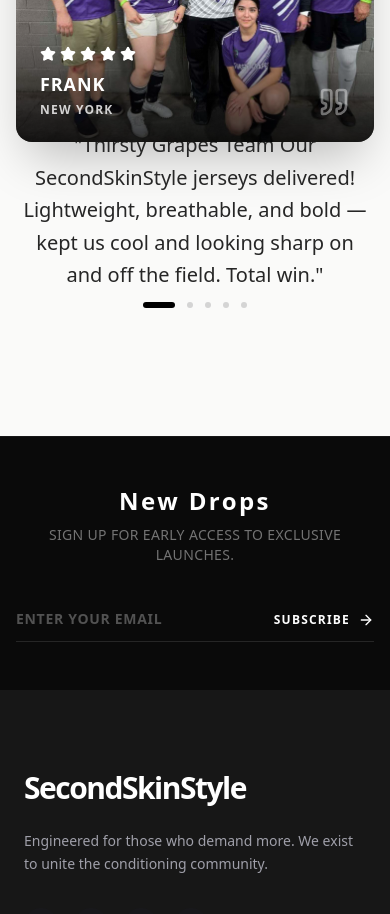
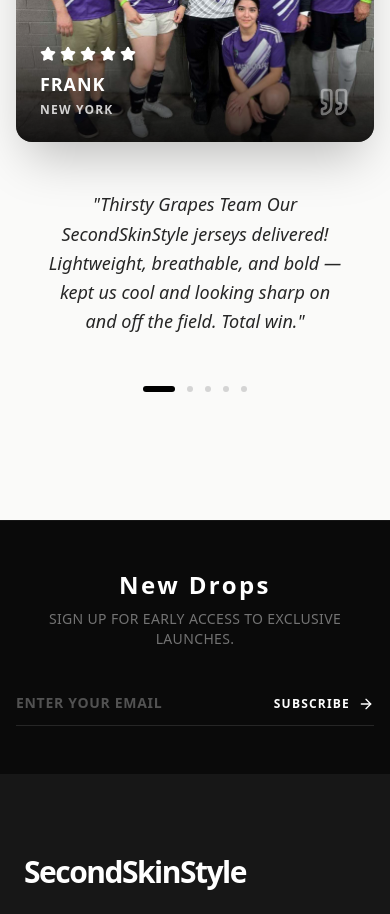
Before and after one commit to DonBinoy/secondskinstyle, a Next.js app: page / in a window 390 px wide. Shown: the part 6200-7114 px from the top of the page. Built offline with nearby package versions, Linux system fonts and the light colour scheme.

Commit message:
mouse disable and athlete stories fix

```diff
--- a/src/app/globals.css
+++ b/src/app/globals.css
@@ -32,3 +32,14 @@ body {
   -webkit-font-smoothing: antialiased;
   -moz-osx-font-smoothing: grayscale;
 }
+
+/* Force system cursor on mobile/touch devices */
+@media (max-width: 1024px) {
+  * {
+    cursor: auto !important;
+  }
+
+  .custom-cursor-element {
+    display: none !important;
+  }
+}
--- a/src/components/Testimonials.tsx
+++ b/src/components/Testimonials.tsx
@@ -174,7 +174,7 @@ export default function Testimonials() {
                     </div>
 
                     {/* TEXT CONTENT - Below Image, Smaller & Elegant */}
-                    <div className="relative min-h-[120px] mb-8 text-center px-4 md:px-20">
+                    <div className="relative min-h-[180px] md:min-h-[120px] mb-8 text-center px-4 md:px-20 mt-8 md:mt-0">
                         <AnimatePresence initial={false} custom={direction} mode="popLayout">
                             <motion.div
                                 key={currentIndex}
@@ -188,9 +188,9 @@ export default function Testimonials() {
                                 animate="center"
                                 exit="exit"
                                 transition={{ duration: 0.4 }}
-                                className="absolute inset-0 flex items-center justify-center"
+                                className="relative md:absolute md:inset-0 flex items-center justify-center p-4 md:p-0"
                             >
-                                <p className="text-xl md:text-2xl font-normal leading-relaxed text-neutral-800">
+                                <p className="text-lg md:text-2xl font-normal leading-relaxed text-neutral-800 italic">
                                     "{activeReview.review}"
                                 </p>
                             </motion.div>
--- a/src/components/ui/CustomCursor.tsx
+++ b/src/components/ui/CustomCursor.tsx
@@ -69,7 +69,7 @@ export default function CustomCursor() {
 
     return (
         <motion.div
-            className="fixed top-0 left-0 w-8 h-8 pointer-events-none z-[99999] mix-blend-difference"
+            className="fixed top-0 left-0 w-8 h-8 pointer-events-none z-[99999] mix-blend-difference custom-cursor-element lg:block hidden"
             style={{
                 x: cursorXSpring,
                 y: cursorYSpring,
```
